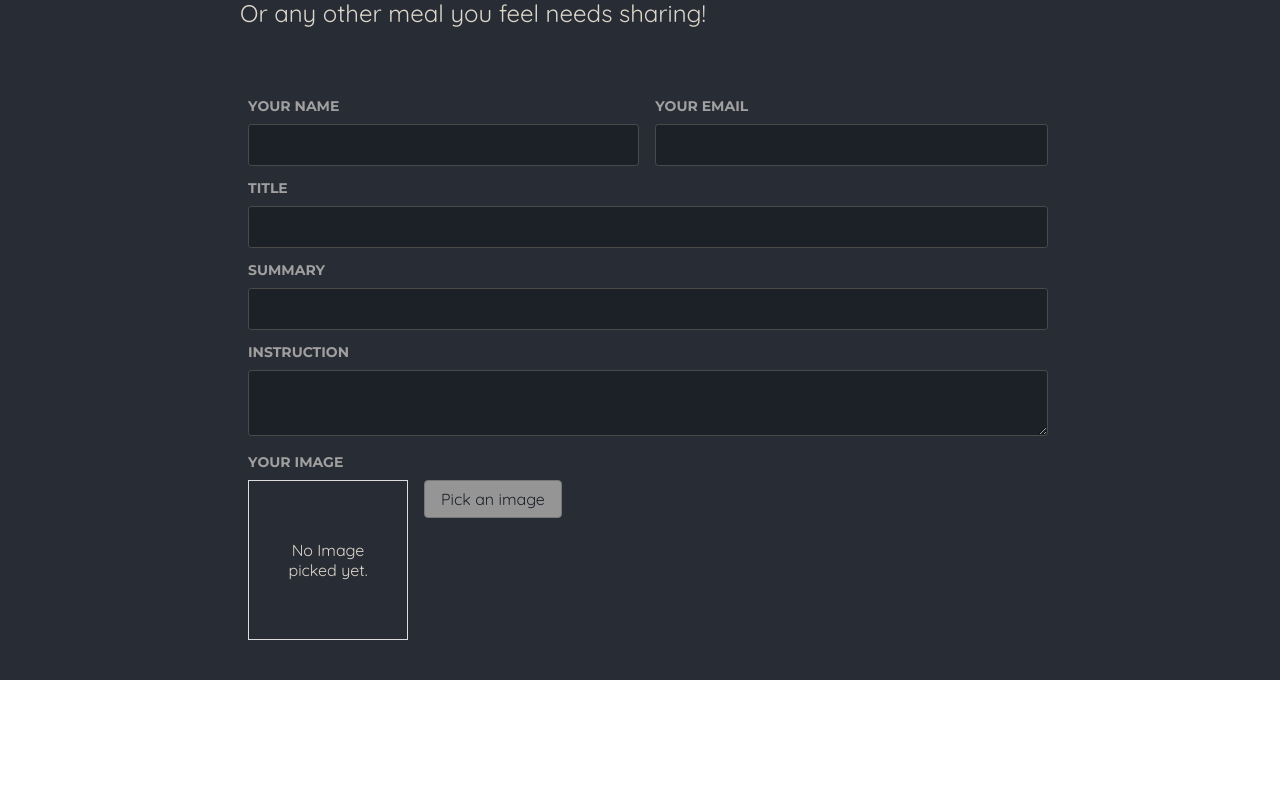
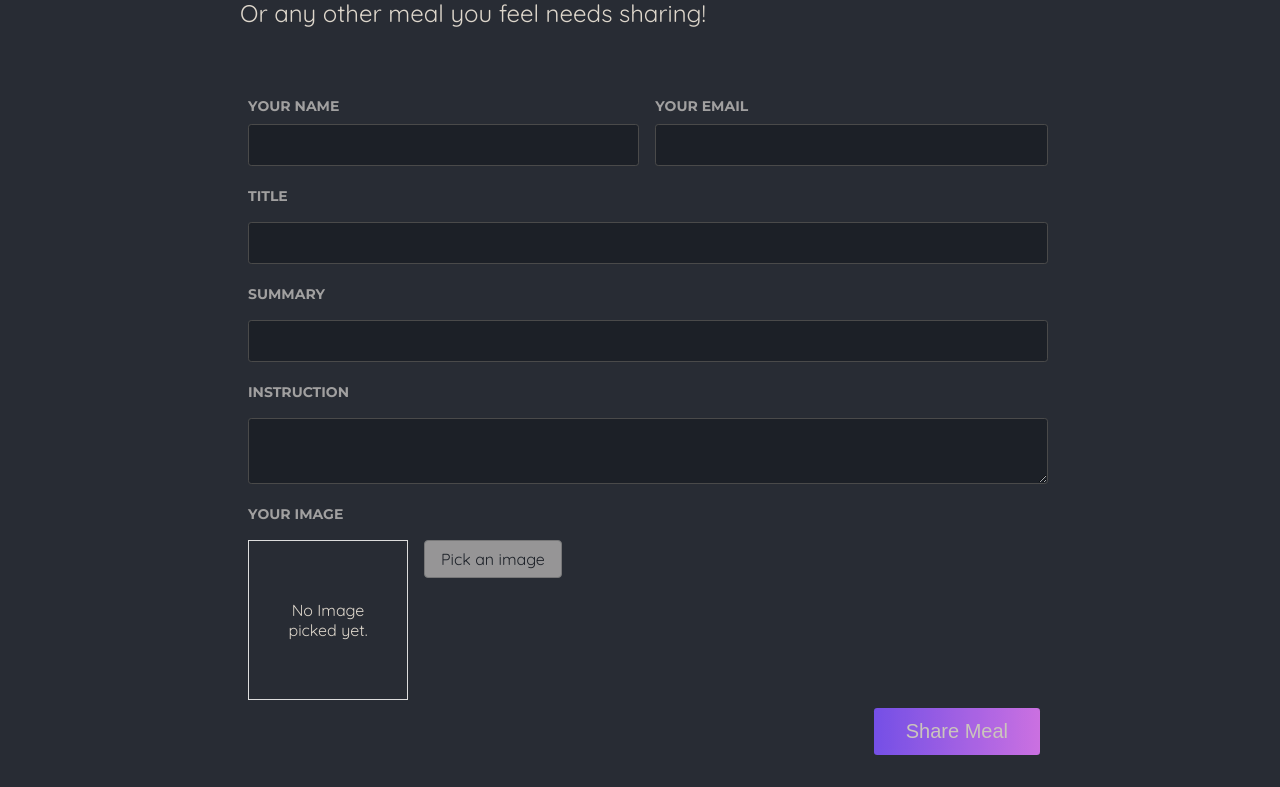
Before and after one commit to Hesam-javadiun/next-food-sharing, a Next.js app: page /meals/share in a window 1280 px wide. Shown: the part 268-1055 px from the top of the page. Before the commit the page ends 948 px from the top, so only its background shows below. Built offline with nearby package versions, Linux system fonts and the light colour scheme.

Commit message:
share meal form has been finished

```diff
--- /dev/null
+++ b/actions/index.ts
@@ -0,0 +1,3 @@
+import shareMeal from "./share-meal";
+
+export { shareMeal };
--- /dev/null
+++ b/actions/share-meal.ts
@@ -0,0 +1,6 @@
+'use server';
+const shareMeal = async (mealFormData : unknown) => {
+    console.log('mealFormData', mealFormData);
+}
+
+export default shareMeal;
--- a/app/meals/share/page.module.css
+++ b/app/meals/share/page.module.css
@@ -7,28 +7,6 @@
   margin: 2rem 0;
 }
 
-.form {
-  width: min(50rem, 100%);
-  margin: auto;
 
-}
-
-.form label {
-  margin: 0.5rem;
-  color: #a1a0a0;
-  font-size: 1.25rem;
-  font-family: 'Montserrat', sans-serif;
-  font-weight: bold;
-  font-variant: all-small-caps;
-}
-
-.form input ,.form textarea{
-  margin: 0.5rem;
-}
-
-.form .row {
-  display: flex;
-  gap: 1rem;
-}
 
 /* minmax define a period length but min or max define a exact le  */
--- a/app/meals/share/page.tsx
+++ b/app/meals/share/page.tsx
@@ -1,42 +1,24 @@
 import classes from "./page.module.css";
-import { PurpleText, inputs } from "@/components/UI";
-import ImageInput from "@/components/image-input";
+import { PurpleText, } from "@/components/UI";
+import ShareMealForm from '@/components/share-meal-form';
 
 const MealsSharePage = function () {
+
+  const shareMeal = async (fromData: unknown) => {
+    'use server';
+    console.log('formData', fromData);
+  }
+
   return (
     <>
-      <header className={classes.header}>
+      <header className={classes.header} >
         <h1>
           Share your <PurpleText>favorite meal</PurpleText>
         </h1>
         <p>Or any other meal you feel needs sharing!</p>
       </header>
       <main>
-        <form className={classes.form}>
-          <div className={classes.row}>
-            <div>
-              <label htmlFor="name" className={classes.label}>Your Name</label>
-              <inputs.input name="name" id='name'></inputs.input>
-            </div>
-            <div>
-              <label htmlFor="email" className={classes.label}>Your Email</label>
-              <inputs.input name="email" id="email"></inputs.input>
-            </div>
-          </div>
-          <label htmlFor="title" className={classes.label}>Title</label>
-          <inputs.input name="title" id="title"></inputs.input>
-          <label htmlFor="summary" className={classes.label}>Summary</label>
-          <inputs.input name="summary" id="summary"></inputs.input>
-          <label htmlFor="instructions" className={classes.label}>Instruction</label>
-          <inputs.textarea
-            name="instructions"
-            id="instructions"
-            // id=""
-            // cols="30"
-            // rows="10"
-          ></inputs.textarea>
-          <ImageInput name={'image'} labelText="Your Image"></ImageInput>
-        </form>
+        <ShareMealForm />
       </main>
     </>
   );
--- a/components/image-input/image-input.tsx
+++ b/components/image-input/image-input.tsx
@@ -1,6 +1,6 @@
 "use client";
 import Image from "next/image";
-import { useCallback, useEffect,useRef, useState } from "react";
+import { useCallback, useEffect, useRef, useState } from "react";
 
 import classes from "./image-input.module.css";
 
@@ -35,17 +35,18 @@ const ImageInput = function (props: ImageInputProps) {
   }, []);
 
   const buttonClickHandler = useCallback(() => {
-    inputRef.current?.click()
+    inputRef.current?.click();
   }, []);
 
   const adjustedProps = {
     ...props,
     className: `${props.className} ${classes["image-input"]}`,
   };
+  delete adjustedProps.labelText;
 
   return (
     <>
-      {props.labelText && <label htmlFor={props.id}>Your Image</label>}
+      {props.labelText && <label htmlFor={props.id}>{props.labelText}</label>}
       <div className={classes["flex-container"]}>
         <div className={classes.box}>
           {imageFile ? (
@@ -55,6 +56,7 @@ const ImageInput = function (props: ImageInputProps) {
           )}
           <input
             type="file"
+            name={props.name}
             ref={inputRef}
             id={props.id}
             accept="image/png, image/jpeg"
--- /dev/null
+++ b/components/share-meal-form/index.ts
@@ -0,0 +1 @@
+export {default} from './share-meal-form'
--- /dev/null
+++ b/components/share-meal-form/share-meal-form.module.css
@@ -0,0 +1,45 @@
+.form {
+  width: min(50rem, 100%);
+  margin: auto;
+  display: flex;
+  flex-direction: column;
+}
+
+.form label {
+  margin: 0.5rem;
+  color: #a1a0a0;
+  font-size: 1.25rem;
+  font-family: "Montserrat", sans-serif;
+  font-weight: bold;
+  font-variant: all-small-caps;
+}
+
+.form input,
+.form textarea {
+  margin: 0.5rem;
+}
+
+.form .row {
+  display: flex;
+  gap: 1rem;
+}
+
+.form .submitButton {
+  border: none;
+  align-self: flex-end;
+  color: var(--white-text-color);
+  padding: 0.75rem 2rem;
+  font-size: 1.25rem;
+  background: linear-gradient(
+    90deg,
+    var(--purple-color),
+    var(--purple-color-light)
+  );
+  border-radius: 0.2rem;
+  opacity: 0.9;
+}
+
+.form .submitButton:hover {
+  cursor: pointer;
+  opacity: 1;
+}
--- /dev/null
+++ b/components/share-meal-form/share-meal-form.tsx
@@ -0,0 +1,39 @@
+import ImageInput from "@/components/image-input";
+import { inputs } from "@/components/UI";
+import classes from "./share-meal-form.module.css";
+import { shareMeal } from "@/actions";
+
+const ShareMealForm = function () {
+  return (
+    <form className={classes.form} action={shareMeal}>
+      <div className={classes.row}>
+        <div>
+          <label htmlFor="name">Your Name</label>
+          <inputs.input name="name" id="name"></inputs.input>
+        </div>
+        <div>
+          <label htmlFor="email">Your Email</label>
+          <inputs.input name="email" id="email"></inputs.input>
+        </div>
+      </div>
+      <label htmlFor="title">Title</label>
+      <inputs.input name="title" id="title"></inputs.input>
+      <label htmlFor="summary">Summary</label>
+      <inputs.input name="summary" id="summary"></inputs.input>
+      <label htmlFor="instructions">Instruction</label>
+      <inputs.textarea
+        name="instructions"
+        id="instructions"
+        // id=""
+        // cols="30"
+        // rows="10"
+      ></inputs.textarea>
+      <ImageInput name={"image"} labelText="Your Image"></ImageInput>
+      <button type="submit" className={classes.submitButton}>
+        Share Meal
+      </button>
+    </form>
+  );
+};
+
+export default ShareMealForm;
```
